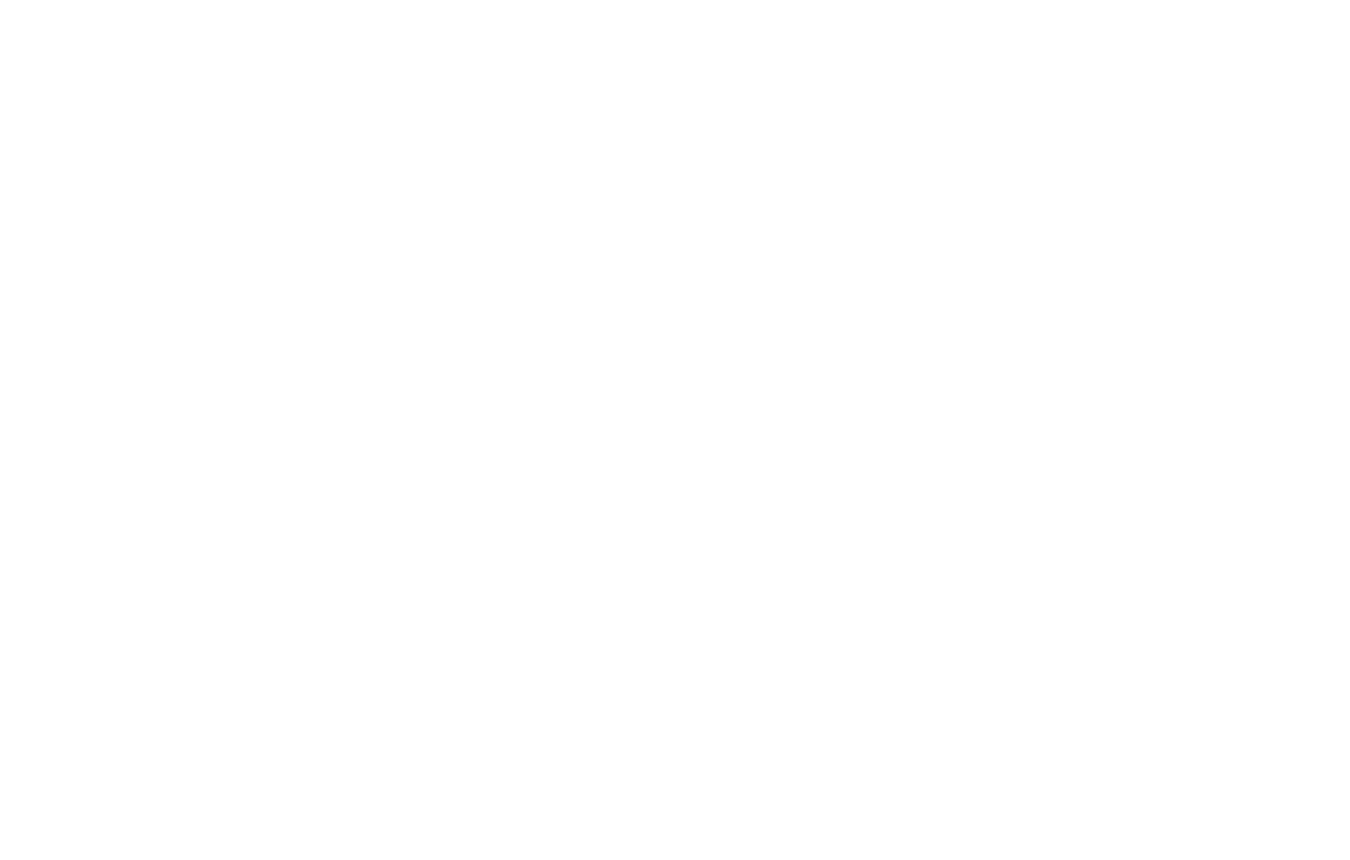
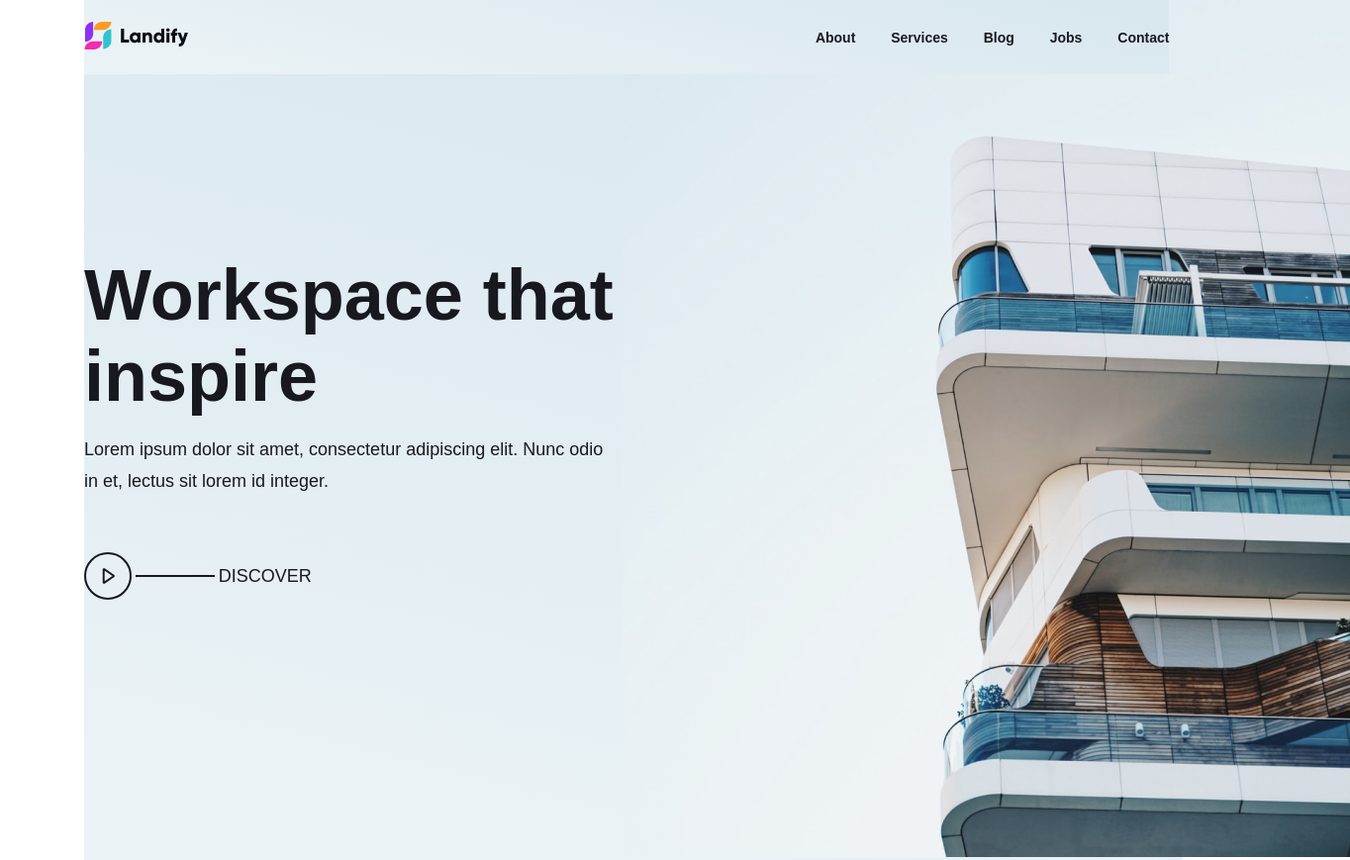
Before and after one commit to Yanochka09/frontend, a plain HTML site: page index.html in a window 1280 px wide. Shown: the whole page at 99% size, 1364 px wide, since content can reach past the window. Before the commit the page ends 800 px from the top, so only its background shows below. Drawn offline with Linux system fonts and the light colour scheme.

Commit message:
Изменила основную структуру

```diff
--- a/index.html
+++ b/index.html
@@ -10,6 +10,35 @@
     <link rel="stylesheet" href="css/stile.css">
 </head>
 <body>
-
+    <header>
+        <div class="conteiner">
+            <div class="header-top">
+                <div class="logo">
+                    <img src="img/logo.svg" alt="logo">
+                </div>
+                <nav>
+                <a href="">About</a>
+                <a class="ml32" href="">Services</a>
+                <a class="ml32" href="">Blog</a>
+                <a class="ml32" href="">Jobs</a>
+                <a class="ml32" href="">Contact</a>
+                </nav>
+            </div>
+        </div>
+    </header>
+    <section>
+        <div class="conteiner-section">
+            <div class="left">
+                <h1>Workspace that inspire</h1>
+                <p>Lorem ipsum dolor sit amet, consectetur adipiscing elit. Nunc odio in et, lectus sit lorem id integer.</p>
+                <img class="play" src="img/play-circle.svg" alt="play-circle">
+                <img class="line" src="img/Line.svg" alt="Line">
+                <p class="discover">DISCOVER</p>
+            </div>
+            <div class="right">
+                <img src="img/Image.jpg" alt="Image">
+            </div>
+        </div>
+    </section>
 </body>
 </html>
```
